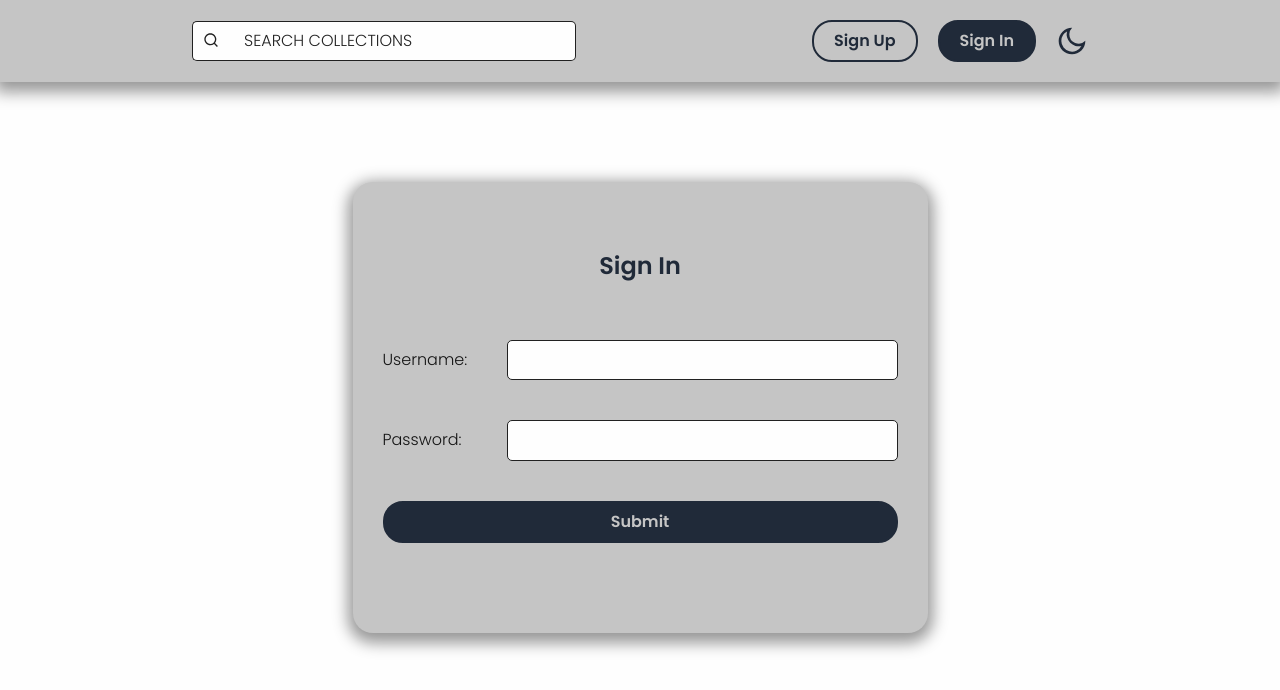
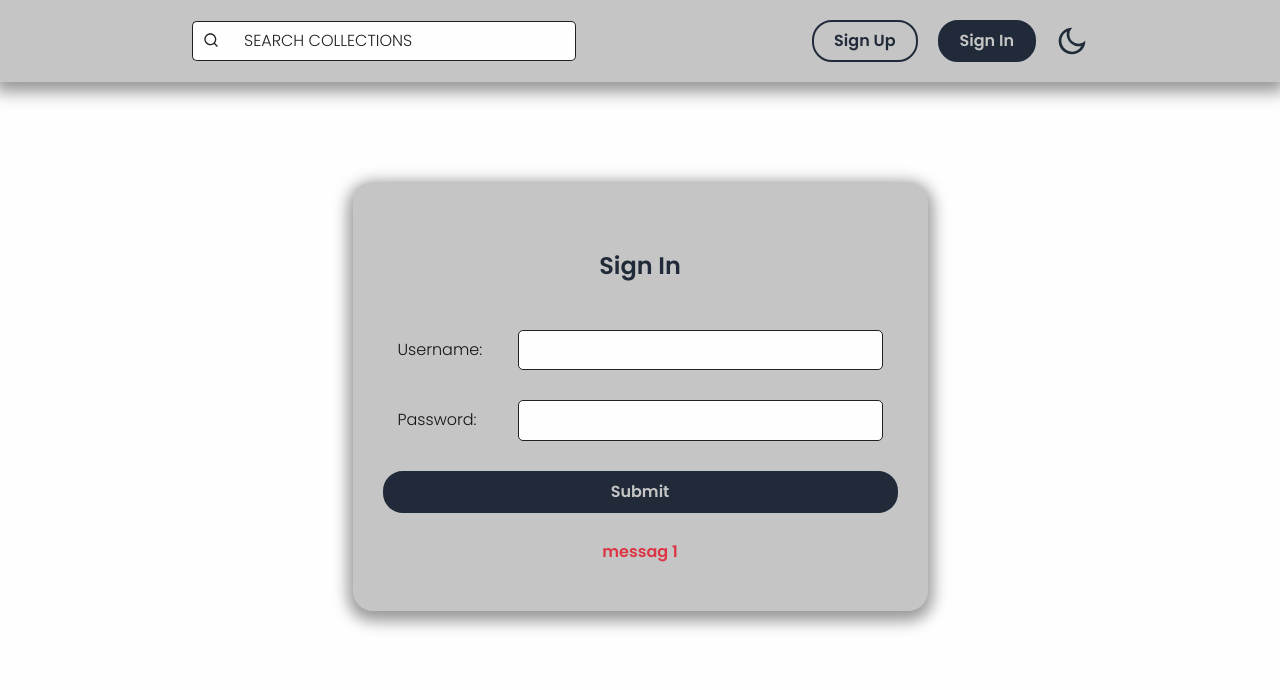
Before and after one commit to mariusz-smajdor/collections, a React (Create React App) app in the folder client/: page /login in a window 1280 px wide. Shown: the top 690 px of the page. Built offline with nearby package versions, Linux system fonts and the light colour scheme.

Commit message:
Restructured style file folders

```diff
--- a/client/src/assets/UI.js
+++ b/client/src/assets/UI/formEls.js
@@ -1,4 +1,50 @@
 import styled, { css } from 'styled-components';
+
+export const Form = styled.form`
+  display: flex;
+  flex-direction: column;
+  gap: 30px;
+  width: 100%;
+
+  @media (max-width: ${({ theme }) => theme.breakpoint.small}px) {
+    padding: 0;
+  } ;
+`;
+
+export const Label = styled.label`
+  display: flex;
+  align-items: center;
+  gap: 15px;
+  padding: 0 15px;
+
+  @media (max-width: ${({ theme }) => theme.breakpoint.small}px) {
+    flex-direction: column;
+  }
+`;
+
+export const Text = styled.span`
+  flex-basis: 30%;
+`;
+
+export const Input = styled.input`
+  padding: 10px 20px;
+  width: 100%;
+  border: 1px solid ${({ theme }) => theme.color.text.secondary};
+  border-radius: 5px;
+  background: ${({ theme }) => theme.color.background.tertiary};
+  color: ${({ theme }) => theme.color.text.primary};
+  outline: unset;
+  resize: none;
+
+  &::file-selector-button {
+    font-weight: bold;
+    background: unset;
+    color: ${({ theme }) => theme.color.accent.primary};
+    border: unset;
+    border-radius: 5px;
+    cursor: pointer;
+  }
+`;
 
 export const Button = styled.button`
   padding: 10px 20px;
@@ -44,34 +90,3 @@ export const Button = styled.button`
     filter: brightness(130%);
   }
 `;
-
-export const Input = styled.input`
-  padding: 10px 20px;
-  width: 100%;
-  border: 1px solid ${({ theme }) => theme.color.text.secondary};
-  border-radius: 5px;
-  background: ${({ theme }) => theme.color.background.tertiary};
-  color: ${({ theme }) => theme.color.text.primary};
-  outline: unset;
-  resize: none;
-
-  &::file-selector-button {
-    font-weight: bold;
-    background: unset;
-    color: ${({ theme }) => theme.color.accent.primary};
-    border: unset;
-    border-radius: 5px;
-    cursor: pointer;
-  }
-`;
-
-export const Title = styled.h2`
-  color: ${({ theme }) => theme.color.accent.primary};
-  text-align: center;
-
-  ${({ subtitle }) =>
-    subtitle &&
-    css`
-      color: ${({ theme }) => theme.color.text.primary};
-    `}
-`;
--- /dev/null
+++ b/client/src/assets/UI/textFormatEls.js
@@ -0,0 +1,25 @@
+import styled, { css } from 'styled-components';
+
+export const Title = styled.h2`
+  color: ${({ theme }) => theme.color.accent.primary};
+  text-align: center;
+
+  ${({ subtitle }) =>
+    subtitle &&
+    css`
+      color: ${({ theme }) => theme.color.text.primary};
+    `}
+`;
+
+export const Message = styled.p`
+  margin: 0;
+  color: ${({ theme }) => theme.color.actions.negative};
+  text-align: center;
+  font-weight: bold;
+
+  ${({ success }) =>
+    success &&
+    css`
+      color: ${({ theme }) => theme.color.actions.positive};
+    `}
+`;
--- a/client/src/components/layout/Container/styled.js
+++ b/client/src/components/layout/Container/styled.js
@@ -7,15 +7,13 @@ export const OuterContainer = styled.div`
 export const InnerContainer = styled.div`
   display: flex;
   flex-direction: column;
-  align-items: center;
   justify-content: center;
-  gap: 20px;
   margin: auto;
   padding: 50px 30px;
   max-width: ${({ theme }) => theme.breakpoint.small}px;
   border-radius: 20px;
+  box-shadow: 0px 5px 15px 5px ${({ theme }) => theme.color.background.primary};
   background: ${({ theme }) => theme.color.background.secondary};
-  box-shadow: 0px 5px 15px 5px ${({ theme }) => theme.color.background.primary};
 
   ${({ medium }) =>
     medium &&
--- a/client/src/components/layout/Header/Navigation/index.jsx
+++ b/client/src/components/layout/Header/Navigation/index.jsx
@@ -3,12 +3,12 @@ import { useDispatch, useSelector } from 'react-redux';
 import { Link, useNavigate } from 'react-router-dom';
 import { RiSunLine, RiMoonLine } from 'react-icons/ri';
 
-import { Button } from '../../../../assets/UI';
 import { changeTheme } from '../../../../services/themeSlice';
 import { getLocalStorageItem } from '../../../../shared/utils/getLocalStorageItem';
 import { themeKeys } from '../../../../shared/constants/themeKeys';
 import { localStorageKeys } from '../../../../shared/constants/localStorageKeys';
 import { routes } from '../../../../shared/constants/routes';
+import { Button } from '../../../../assets/UI/formEls';
 import { Group, ThemeIcon, UserSettingsIcon } from '../styled';
 
 const { REGISTER, LOGIN } = routes;
--- a/client/src/pages/Login/index.jsx
+++ b/client/src/pages/Login/index.jsx
@@ -7,8 +7,8 @@ import { useInputValue } from '../../shared/hooks/useInputValue';
 import { userCredentials } from '../../shared/constants/userCredentials';
 import { routes } from '../../shared/constants/routes';
 import { localStorageKeys } from '../../shared/constants/localStorageKeys';
-import { Title, Input, Button } from '../../assets/UI';
-import { Form, Label, Text, Info } from './styled';
+import { Form, Label, Text, Input, Button } from '../../assets/UI/formEls';
+import { Title, Message } from '../../assets/UI/textFormatEls';
 
 const { INITIAL_VALUE } = userCredentials;
 const { TOKEN } = localStorageKeys;
@@ -53,7 +53,7 @@ function Login() {
           />
         </Label>
         <Button>Submit</Button>
-        <Info>{message}</Info>
+        <Message>{message}messag 1</Message>
       </Form>
     </Container>
   );
--- a/client/src/pages/Login/styled.js
+++ /dev/null
@@ -1,35 +0,0 @@
-import styled, { css } from 'styled-components';
-
-export const Form = styled.form`
-  display: flex;
-  flex-direction: column;
-  width: 100%;
-  gap: 40px;
-`;
-
-export const Label = styled.label`
-  display: flex;
-  align-items: center;
-  gap: 10px;
-
-  @media (max-width: ${({ theme }) => theme.breakpoint.small}px) {
-    flex-direction: column;
-  }
-`;
-
-export const Text = styled.span`
-  flex-basis: 30%;
-`;
-
-export const Info = styled.p`
-  margin: 0;
-  color: ${({ theme }) => theme.color.actions.negative};
-  text-align: center;
-  font-weight: bold;
-
-  ${({ success }) =>
-    success &&
-    css`
-      color: ${({ theme }) => theme.color.actions.positive};
-    `}
-`;
--- a/client/src/pages/NewCollection/NewField/index.jsx
+++ b/client/src/pages/NewCollection/NewField/index.jsx
@@ -1,5 +1,5 @@
-import { Title, Input, Button } from '../../../assets/UI';
-import { Label, Form } from '../styled';
+import { Label, Form, Input, Button } from '../../../assets/UI/formEls';
+import { Title } from '../../../assets/UI/textFormatEls';
 
 function NewField() {
   return (
--- a/client/src/pages/NewCollection/index.jsx
+++ b/client/src/pages/NewCollection/index.jsx
@@ -1,8 +1,8 @@
 import NewField from './NewField';
 import Container from '../../components/layout/Container';
 import { TOPICS } from './topics';
-import { Input, Title, Button } from '../../assets/UI';
-import { Form, Label, Text } from './styled';
+import { Form, Label, Text, Input, Button } from '../../assets/UI/formEls';
+import { Title } from '../../assets/UI/textFormatEls';
 
 function NewCollection() {
   return (
--- a/client/src/pages/NewCollection/styled.js
+++ /dev/null
@@ -1,28 +0,0 @@
-import styled from 'styled-components';
-
-export const Form = styled.form`
-  display: flex;
-  flex-direction: column;
-  gap: 20px;
-  padding: 0 40px;
-  width: 100%;
-
-  @media (max-width: ${({ theme }) => theme.breakpoint.small}px) {
-    padding: 0;
-  } ;
-`;
-
-export const Label = styled.label`
-  display: flex;
-  align-items: center;
-  gap: 20px;
-  padding: 0 20px 10px;
-
-  @media (max-width: ${({ theme }) => theme.breakpoint.small}px) {
-    flex-direction: column;
-  } ;
-`;
-
-export const Text = styled.span`
-  flex-basis: 50%;
-`;
--- a/client/src/pages/Profile/index.jsx
+++ b/client/src/pages/Profile/index.jsx
@@ -6,7 +6,8 @@ import Container from '../../components/layout/Container';
 import { getLocalStorageItem } from '../../shared/utils/getLocalStorageItem';
 import { localStorageKeys } from '../../shared/constants/localStorageKeys';
 import { routes } from '../../shared/constants/routes';
-import { Button, Title } from '../../assets/UI';
+import { Button } from '../../assets/UI/formEls';
+import { Title } from '../../assets/UI/textFormatEls';
 import { Group } from './styled';
 
 const { TOKEN } = localStorageKeys;
--- a/client/src/pages/Register/index.jsx
+++ b/client/src/pages/Register/index.jsx
@@ -4,8 +4,8 @@ import axios from 'axios';
 import Container from '../../components/layout/Container';
 import { useInputValue } from '../../shared/hooks/useInputValue';
 import { userCredentials } from '../../shared/constants/userCredentials';
-import { Title, Input, Button } from '../../assets/UI';
-import { Form, Label, Text, Info } from './styled';
+import { Form, Label, Text, Input, Button } from '../../assets/UI/formEls';
+import { Title, Message } from '../../assets/UI/textFormatEls';
 
 const { INITIAL_VALUE } = userCredentials;
 
@@ -47,7 +47,7 @@ function Register() {
           />
         </Label>
         <Button>Submit</Button>
-        <Info success={msgStatus === 'Created'}>{message}</Info>
+        <Message success={msgStatus === 'Created'}>{message}</Message>
       </Form>
     </Container>
   );
--- a/client/src/pages/Register/styled.js
+++ /dev/null
@@ -1,35 +0,0 @@
-import styled, { css } from 'styled-components';
-
-export const Form = styled.form`
-  display: flex;
-  flex-direction: column;
-  width: 100%;
-  gap: 40px;
-`;
-
-export const Label = styled.label`
-  display: flex;
-  align-items: center;
-  gap: 10px;
-
-  @media (max-width: ${({ theme }) => theme.breakpoint.small}px) {
-    flex-direction: column;
-  }
-`;
-
-export const Text = styled.span`
-  flex-basis: 30%;
-`;
-
-export const Info = styled.p`
-  margin: 0;
-  color: ${({ theme }) => theme.color.actions.negative};
-  text-align: center;
-  font-weight: bold;
-
-  ${({ success }) =>
-    success &&
-    css`
-      color: ${({ theme }) => theme.color.actions.positive};
-    `}
-`;
```
